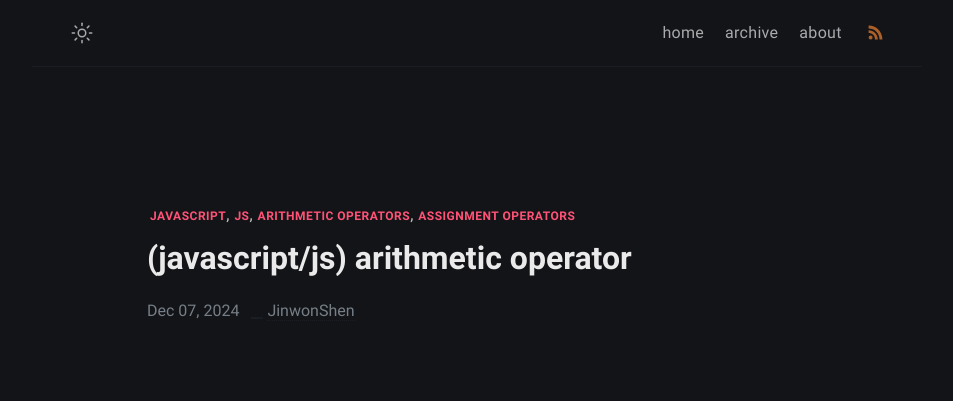
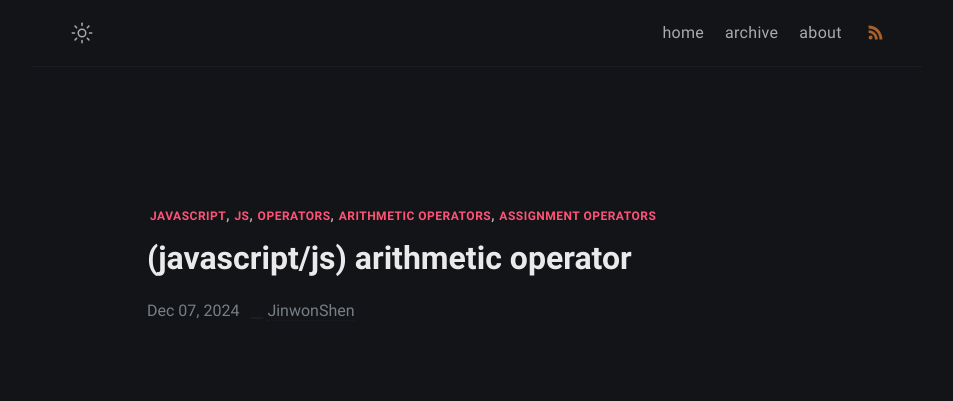
Before and after one commit to JinwonShen/JinwonShen.github.io, a Jekyll site: the page built from _posts/2024-12-07-javascript-arithmetic-operator/2024-12-07-javascript-arithmetic-operators.md, in a window 1280 px wide and 900 px high. Shown: the top 401 px of the window, without its empty margins (163-1116 px from the left). Built offline with Jekyll 4.4.1, drawn with Linux system fonts in a browser that asks for light colours.

Commit message:
post javascript operators

```diff
--- a/_posts/2024-12-07-javascript-arithmetic-operator/2024-12-07-javascript-arithmetic-operators.md
+++ b/_posts/2024-12-07-javascript-arithmetic-operator/2024-12-07-javascript-arithmetic-operators.md
@@ -1,12 +1,13 @@
 ---
 layout: post
 title: "(javascript/js) arithmetic operator"
-date: 2024-12-07 15:38:00 +09:00
+date: 2024-12-07 16:49:00 +09:00
 categories: notice
 usemathjax: true
 tag:
   - javascript
   - js
+  - operators
   - arithmetic operators
   - assignment operators
 discription:
```
